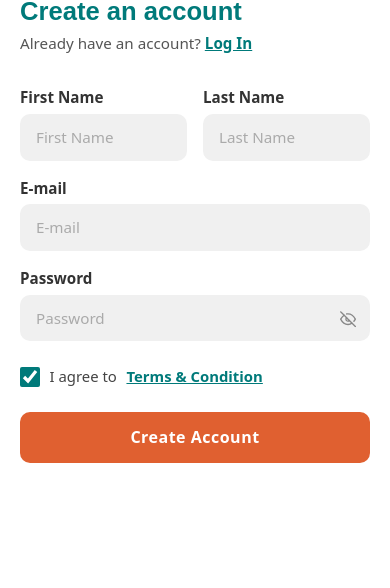
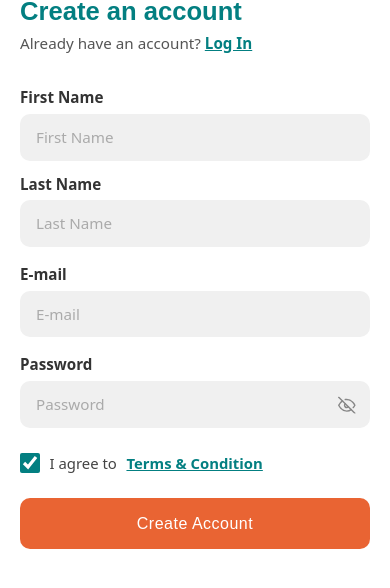
Before and after one commit to FEU-TECH-AXION/SAVIRA-AXION, a Next.js app in the folder frontend/: page /signup in a window 390 px wide. Shown: the part 296-884 px from the top of the page. Before the commit the page ends 844 px from the top, so only its background shows below. Built offline with nearby package versions, Linux system fonts and the light colour scheme.

Commit message:
feat: update signup

```diff
--- a/frontend/src/app/signup/page.js
+++ b/frontend/src/app/signup/page.js
@@ -60,8 +60,8 @@ export default function SignUp() {
           <form onSubmit={handleSubmit} noValidate>
 
             {/* First + Last Name */}
-            <div className="row g-3 mb-3">
-              <div className="col-6">
+            <div className={styles.nameRow}>
+              <div className={styles.nameField}>
                 <label className={styles.label}>First Name</label>
                 <input
                   className={styles.input}
@@ -73,7 +73,7 @@ export default function SignUp() {
                   required
                 />
               </div>
-              <div className="col-6">
+              <div className={styles.nameField}>
                 <label className={styles.label}>Last Name</label>
                 <input
                   className={styles.input}
@@ -88,7 +88,7 @@ export default function SignUp() {
             </div>
 
             {/* Email */}
-            <div className="mb-3">
+            <div className={styles.fieldGroup}>
               <label className={styles.label}>E-mail</label>
               <input
                 className={styles.input}
@@ -102,7 +102,7 @@ export default function SignUp() {
             </div>
 
             {/* Password */}
-            <div className="mb-4">
+            <div className={styles.fieldGroupLg}>
               <label className={styles.label}>Password</label>
               <div className={styles.passwordWrap}>
                 <input
@@ -126,7 +126,7 @@ export default function SignUp() {
             </div>
 
             {/* Terms checkbox */}
-            <div className="mb-4">
+            <div className={styles.termsGroup}>
               <label className={styles.checkboxLabel}>
                 <input
                   type="checkbox"
--- a/frontend/src/app/signup/signup.module.css
+++ b/frontend/src/app/signup/signup.module.css
@@ -32,8 +32,11 @@
 .logo {
   position: absolute;
   top: 0.1rem;
-  left: 0.5rem;
+  left: 1rem;
   z-index: 10;
+}
+
+.logo img {
   width: 30%;
 }
 
@@ -54,10 +57,10 @@
 
 /* ── Typography ── */
 .title {
-    font-family: Poppins, sans-serif;
+    font-family: poppins, sans-serif;
   font-size: 2.4rem;
   font-weight: 800;
-  color: #007A7A;
+  color: #037F81;
   margin-bottom: 0.3rem;
 }
 
@@ -68,7 +71,7 @@
 }
 
 .loginLink a {
-  color: #007A7A;
+  color: #037F81;
   font-weight: 700;
   text-decoration: underline;
 }
@@ -79,6 +82,29 @@
   margin-bottom: 0.3rem;
   font-size: 0.95rem;
   display: block;
+}
+
+/* ── Form field grouping (replaces mb-3 / mb-4) ── */
+.nameRow {
+  display: flex;
+  gap: 1rem;
+  margin-bottom: 1rem;
+}
+
+.nameField {
+  flex: 1;
+}
+
+.fieldGroup {
+  margin-bottom: 1rem;
+}
+
+.fieldGroupLg {
+  margin-bottom: 1.5rem;
+}
+
+.termsGroup {
+  margin-bottom: 1.5rem;
 }
 
 /* ── Inputs ── */
@@ -95,7 +121,7 @@
 }
 
 .input:focus {
-  box-shadow: 0 0 0 2.5px #007A7A55;
+  box-shadow: 0 0 0 2.5px #037F8155;
   background: #e8f4f4;
 }
 
@@ -123,10 +149,11 @@
   color: #888;
   padding: 0;
   line-height: 1;
+  font-size: 1.1rem;
 }
 
 .eyeBtn:hover {
-  color: #007A7A;
+  color: #037F81;
 }
 
 /* ── Checkbox ── */
@@ -142,26 +169,27 @@
 .checkbox {
   width: 20px;
   height: 20px;
-  accent-color: #007A7A;
+  accent-color: #037F81;
   cursor: pointer;
   flex-shrink: 0;
 }
 
 .checkboxLabel a {
-  color: #007A7A;
+  color: #037F81;
   font-weight: 700;
   text-decoration: underline;
 }
 
 /* ── Submit button ── */
 .btn {
-  background: #E06030;
+  background: #E96433;
   color: #fff;
   border: none;
   border-radius: 10px;
   padding: 0.85rem;
+  font-family: Poppins, sans-serif;
   font-size: 1rem;
-  font-weight: 800;
+  font-weight: 500;
   width: 100%;
   cursor: pointer;
   letter-spacing: 0.5px;
@@ -196,6 +224,11 @@
   .title {
     font-size: 1.9rem;
   }
+
+  .nameRow {
+    flex-direction: column;
+    gap: 0.75rem;
+  }
 }
 
 @media (max-width: 400px) {
```
